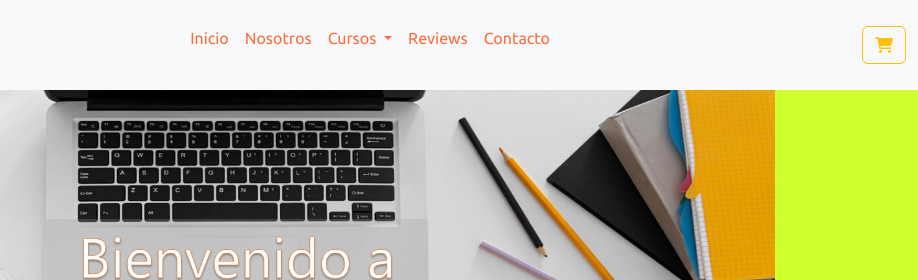
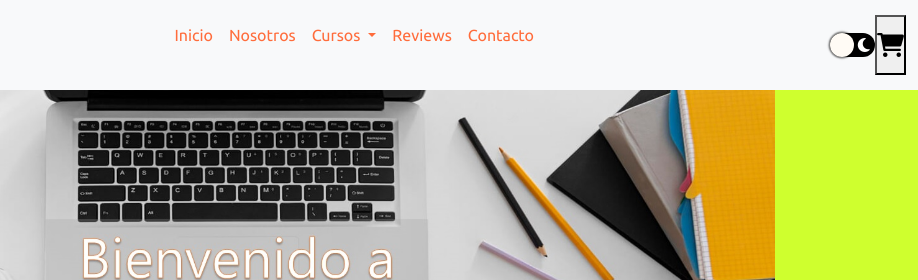
Before and after one commit to luisdatc/PF-TorresLuis-JS, a website: page index.html in a window 1280 px wide. Shown: the top 280 px of the page, 362-1280 px from the left. Drawn offline with nearby package versions, Linux system fonts and the light colour scheme.

Commit message:
agregado modo oscuro css y js

```diff
--- a/index.html
+++ b/index.html
@@ -91,18 +91,33 @@
                   <a class="nav-link" href="#contacto">Contacto</a>
                 </li>
               </ul>
+              <div class="">
+                <ul class="navbar-nav">
+                  <li class="nav-item boton">
+                    <button class="switchDark" id="switch">
+                      <span><i class="fa-solid fa-sun"></i></span>
+                      <span><i class="fa-solid fa-moon"></i></span>
+                    </button>
+                  </li>
+                  <li class="nav-item boton">
+                    <!--  <a href="" class="" </a> -->
 
-              <div class="navbar-text">
-                <!-- <a href=""></i></a> -->
                     <button
                       type="button"
-                  class="btn btn-outline-warning"
+                      class=""
                       data-bs-toggle="modal"
                       data-bs-target="#exampleModal"
                     >
                       <i class="fa-solid fa-cart-shopping" id="carrito"></i>
                     </button>
+                  </li>
+                </ul>
               </div>
+              <!-- <a href=""></i></a> -->
+              <!-- <button class="switchDark" id="switch">
+                <span><i class="fa-solid fa-sun"></i></span>
+                <span><i class="fa-solid fa-moon"></i></span>
+              </button> -->
             </div>
           </div>
         </div>
@@ -243,7 +258,7 @@
             <h3 id="encontrado"></h3>
           </div>
           <div
-            class="col-lg-2 col-xl-2 col-md-6 col-sm-6 col-xs-12 prueba3 order-sm-2 order-md-2 order-lg-3 order-xl-3"
+            class="col-lg-2 col-xl-2 col-md-12 col-sm-12 col-xs-12 prueba3 order-sm-2 order-md-2 order-lg-3 order-xl-3"
           >
             <div class="text-center catalogoSection-column3">
               <div class="input-group">
@@ -268,7 +283,7 @@
                 </div>
               </div>
               <div class="row">
-                <div class="col-lg-6 col-xl-6 col-md-12 col-sm-12">
+                <div class="col-lg-6 col-xl-6 col-md-6 col-sm-6 xs-6">
                   <button
                     type="button"
                     class="btn btn-success"
@@ -278,7 +293,7 @@
                   </button>
                 </div>
 
-                <div class="col-lg-6 col-xl-6 col-md-6 col-sm-6">
+                <div class="col-lg-6 col-xl-6 col-md-6 col-sm-6 xs-6">
                   <button
                     type="button"
                     class="btn btn-success"
@@ -524,5 +539,6 @@
     <script src="js/bootstrap.bundle.min.js"></script>-->
     <script src="js/clases.js"></script>
     <script src="js/main.js"></script>
+    <script src="js/darkmode.js"></script>
   </body>
 </html>
--- /dev/null
+++ b/js/darkmode.js
@@ -0,0 +1,22 @@
+const btnSwitch = document.querySelector('#switch');
+
+btnSwitch.addEventListener('click', () => {
+	document.body.classList.toggle('dark');
+	btnSwitch.classList.toggle('active');
+
+	// Guardamos el modo en localstorage.
+	if(document.body.classList.contains('dark')){
+		JSON.parse(localStorage.setItem('dark-mode', true));
+	} else {
+		JSON.parse(localStorage.setItem('dark-mode', false));
+	}
+});
+
+// Obtenemos el modo actual.
+if(JSON.parse(localStorage.getItem('dark-mode')) === true){
+	document.body.classList.add('dark');
+	btnSwitch.classList.add('active');
+} else {
+	document.body.classList.remove('dark');
+	btnSwitch.classList.remove('active');
+}
--- /dev/null
+++ b/scss/_modo-oscuro.scss
@@ -0,0 +1,46 @@
+.switchDark {
+  background-color: black;
+  display: flex;
+  position: relative;
+  cursor: pointer;
+  outline: none;
+  border: none;
+  border-radius: 1.5rem;
+  align-items: center;
+  justify-content: space-between;
+}
+.switchDark span {
+  width: 1.4rem;
+  height: 1.5rem;
+  line-height: rem;
+  font-size: 1rem;
+  display: block;
+  color: #fff;
+  background: none;
+}
+.switchDark::after {
+  display: block;
+  background: #fffbf5;
+  width: 1.5rem;
+  height: 1.5rem;
+  position: absolute;
+  top: 0;
+  left: 0;
+  right: unset;
+  border-radius: 50%;
+  transition: all 0.5s ease;
+  box-shadow: 0 0 1.5px 1.5px rgba(0, 0, 0, 0.5);
+  content: "";
+}
+.switchDark.active {
+  background: green;
+}
+.switchDark.active::after {
+  left: unset;
+  right: 0;
+}
+
+body.dark {
+  background: rgb(11, 22, 44);
+  color: #fff;
+}
--- a/scss/_navbar.scss
+++ b/scss/_navbar.scss
@@ -14,3 +14,27 @@
     }
   }
 }
+
+
+.boton{
+  margin: auto 0;
+}
+
+.btn-outline-warning{
+  border: none;
+  padding: 0;
+}
+
+.btn-outline-warning:hover{
+  background-color: transparent;
+  border: none;
+}
+
+.fa-cart-shopping{
+  font-size: 1.5rem;
+  padding: 1rem 0;
+}
+
+.fa-cart-shopping::before{
+  background-color: transparent;
+}
--- a/scss/style.scss
+++ b/scss/style.scss
@@ -1,4 +1,5 @@
 @import 'variables';
+@import 'modo-oscuro';
 @import 'custom';
 @import 'navbar';
 @import 'index';
```
Also changed, not shown: css/style.css, 1 other file. Lines whose indentation alone changed are shown as unchanged.
